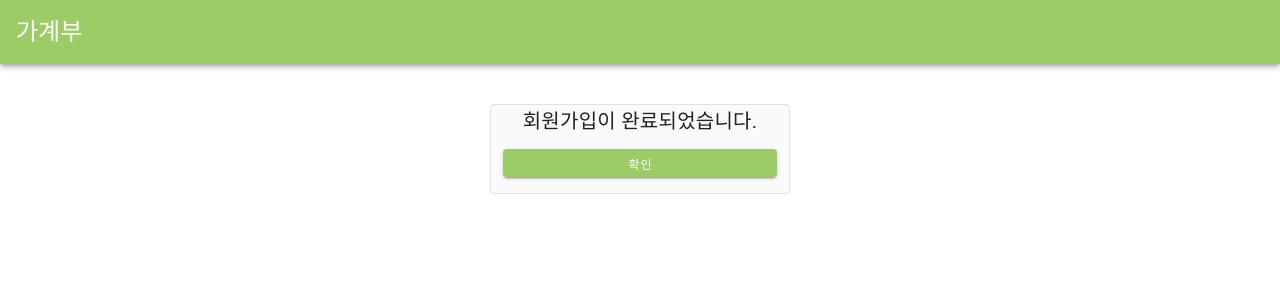
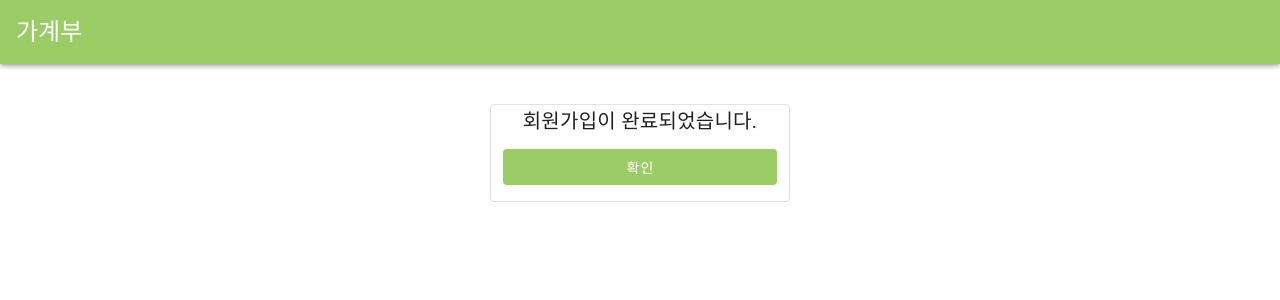
Before and after one commit to voiciphil/account-book, a Vue app in the folder frontend/: page /signed-up in a window 1280 px wide. Shown: the top 300 px of the page. Built offline with nearby package versions, Linux system fonts and the light colour scheme.

Commit message:
Change colors

```diff
--- a/frontend/src/App.vue
+++ b/frontend/src/App.vue
@@ -6,6 +6,7 @@
       app
       color="light-green lighten-1"
       dark
+      elevation="3"
     >
       <v-toolbar-title
         class="headline"
--- a/frontend/src/components/noauth/NoAuth.vue
+++ b/frontend/src/components/noauth/NoAuth.vue
@@ -6,7 +6,6 @@
     >
       <v-card
         id="card"
-        color="grey lighten-5"
         outlined
         width="250"
       >
@@ -25,10 +24,10 @@
             <v-col>
               <v-btn
                 v-on:click="home"
-                small
                 block
                 color="light-green lighten-1"
                 dark
+                depressed
               >확인</v-btn>
             </v-col>
           </v-row>
--- a/frontend/src/components/signedup/SignedUp.vue
+++ b/frontend/src/components/signedup/SignedUp.vue
@@ -6,7 +6,6 @@
     >
       <v-card
         id="card"
-        color="grey lighten-5"
         outlined
         width="300"
       >
@@ -26,9 +25,9 @@
               <v-btn
                 v-on:click="home"
                 block
-                small
                 color="light-green lighten-1"
                 dark
+                depressed
               >확인</v-btn>
             </v-col>
           </v-row>
--- a/frontend/src/components/signin/SignIn.vue
+++ b/frontend/src/components/signin/SignIn.vue
@@ -56,6 +56,7 @@
                 color="light-green lighten-1"
                 dark
                 block
+                depressed
                 width="90px"
               >로그인</v-btn>
             </v-col>
@@ -68,8 +69,8 @@
               <v-btn
                 v-on:click="signUp"
                 color="light-green lighten-1"
-                dark
                 block
+                outlined
                 width="90px"
               >회원가입</v-btn>
             </v-col>
--- a/frontend/src/components/signup/SignUp.vue
+++ b/frontend/src/components/signup/SignUp.vue
@@ -79,6 +79,7 @@
               color="light-green lighten-1"
               dark
               block
+              depressed
               width="90px"
             >회원가입</v-btn>
           </v-col>
```
